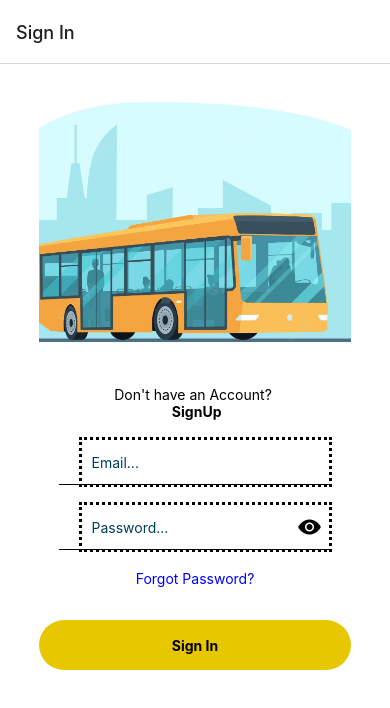
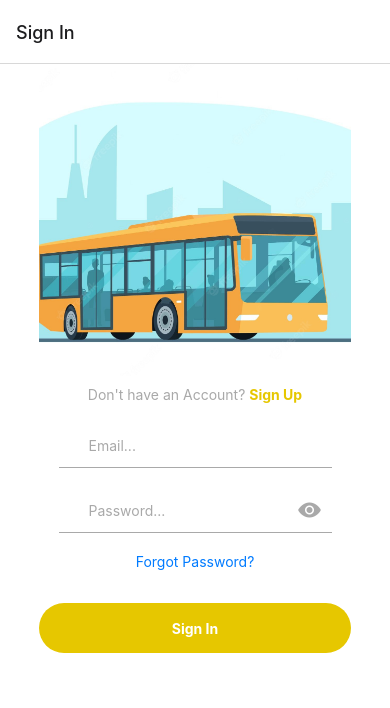
Before and after one commit to App-Mosters/Bus-Pass-Qr-coded, a React Native app: screen / in a window 390 px wide. Shown: the top 708 px of the page. Built offline with nearby package versions, Linux system fonts and the light colour scheme; no server answers.

Commit message:
Style enhancements: updated UI/UX for sign-up screen

```diff
--- a/screens/SignIn.js
+++ b/screens/SignIn.js
@@ -1,3 +1,4 @@
+import React, { useEffect, useState } from 'react';
 import {
   View,
   Text,
@@ -6,11 +7,10 @@ import {
   Image,
   TouchableOpacity,
 } from 'react-native';
-import React, { useEffect, useState } from 'react';
 import { SafeAreaView } from 'react-native-safe-area-context';
 import { useNavigation } from '@react-navigation/native';
 import { auth } from '../firebase';
-import { Ionicons } from '@expo/vector-icons'; // Assuming you have Ionicons installed
+import { Ionicons } from '@expo/vector-icons';
 
 const SignIn = () => {
   const [email, setEmail] = useState('');
@@ -42,22 +42,22 @@ const SignIn = () => {
     <SafeAreaView style={styles.container}>
       <Image style={styles.image} source={require('../assets/bus.png')} />
 
-      <View style={styles.SignUp}>
-        <Text style={styles.SignUpQ}>Don't have an Account? </Text>
+      <View style={styles.signUpContainer}>
+        <Text style={styles.signUpText}>Don't have an Account? </Text>
         <TouchableOpacity
           onPress={() => navigation.navigate('Sign Up')}
-          style={styles.SignUpBtn}
+          style={styles.signUpButton}
         >
-          <Text style={styles.SignUpTxt}> SignUp</Text>
+          <Text style={styles.signUpButtonText}>Sign Up</Text>
         </TouchableOpacity>
       </View>
 
       {/* Email Input */}
       <View style={styles.inputView}>
         <TextInput
-          style={styles.TextInput}
+          style={styles.textInput}
           placeholder="Email..."
-          placeholderTextColor="#003f5c"
+          placeholderTextColor="#A9A9A9"
           value={email}
           onChangeText={(text) => setEmail(text)}
           autoCapitalize="none"
@@ -68,9 +68,9 @@ const SignIn = () => {
       {/* Password Input with Toggle Icon */}
       <View style={styles.inputView}>
         <TextInput
-          style={styles.TextInput}
+          style={styles.textInput}
           placeholder="Password..."
-          placeholderTextColor="#003f5c"
+          placeholderTextColor="#A9A9A9"
           value={password}
           onChangeText={(text) => setPassword(text)}
           secureTextEntry={!showPassword}
@@ -83,7 +83,7 @@ const SignIn = () => {
           <Ionicons
             name={showPassword ? 'eye-off' : 'eye'}
             size={24}
-            color="black"
+            color="#A9A9A9"
           />
         </TouchableOpacity>
       </View>
@@ -92,12 +92,12 @@ const SignIn = () => {
       <TouchableOpacity
         onPress={() => navigation.navigate('ForgotPasswordInitiate')}
       >
-        <Text style={styles.forgot_button}>Forgot Password?</Text>
+        <Text style={styles.forgotButton}>Forgot Password?</Text>
       </TouchableOpacity>
 
       {/* Sign In Button */}
-      <TouchableOpacity onPress={handleSignIn} style={styles.SignInbtn}>
-        <Text style={styles.SignInText}>Sign In</Text>
+      <TouchableOpacity onPress={handleSignIn} style={styles.signInButton}>
+        <Text style={styles.signInButtonText}>Sign In</Text>
       </TouchableOpacity>
     </SafeAreaView>
   );
@@ -116,36 +116,43 @@ const styles = StyleSheet.create({
     width: '80%',
   },
 
-  SignUp: {
+  signUpContainer: {
     marginBottom: 20,
-  },
-
-  SignUpBtn: {
+    flexDirection: 'row',
     alignItems: 'center',
   },
 
-  SignUpTxt: {
+  signUpText: {
+    fontSize: 14,
+    color: '#A9A9A9',
+  },
+
+  signUpButton: {
+    alignItems: 'center',
+  },
+
+  signUpButtonText: {
     fontSize: 14,
     fontWeight: 'bold',
+    color: '#E6C700',
   },
 
   inputView: {
-    flexDirection: 'row', // Display TextInput and Toggle Icon in a row
+    flexDirection: 'row',
     backgroundColor: '#fff',
-    borderBottomStyle: 'solid',
     borderBottomWidth: 1,
+    borderBottomColor: '#A9A9A9',
     width: '70%',
     height: 45,
     marginBottom: 20,
     alignItems: 'center',
   },
 
-  TextInput: {
+  textInput: {
     height: 50,
     flex: 1,
     padding: 10,
     marginLeft: 20,
-    border: 'dotted',
   },
 
   toggleIcon: {
@@ -153,13 +160,13 @@ const styles = StyleSheet.create({
     right: 10,
   },
 
-  forgot_button: {
+  forgotButton: {
     height: 30,
     marginBottom: 10,
-    color: 'blue',
+    color: '#007BFF',
   },
 
-  SignInbtn: {
+  signInButton: {
     width: '80%',
     borderRadius: 25,
     height: 50,
@@ -169,8 +176,9 @@ const styles = StyleSheet.create({
     backgroundColor: '#E6C700',
   },
 
-  SignInText: {
+  signInButtonText: {
     fontWeight: 'bold',
+    color: '#fff',
   },
 });
 
```
